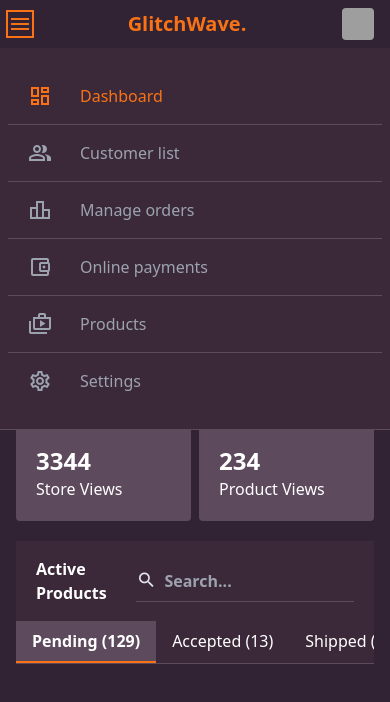
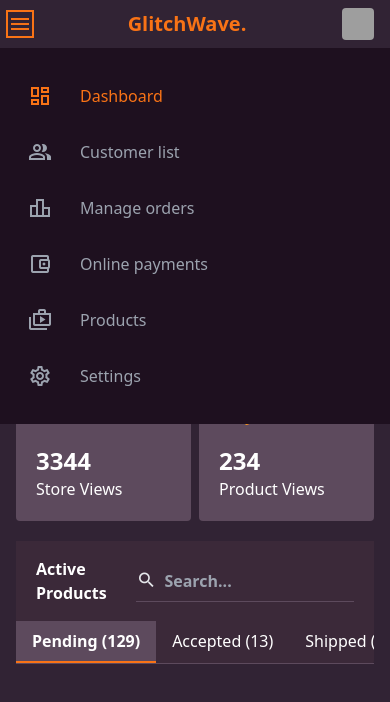
Before and after one commit to abura1han/GlitchWave, a React (Create React App) app: page / in a window 390 px wide. Both pictures are taken after a click on the button "menu". Shown: the top 702 px of the page. Built offline with nearby package versions, Linux system fonts and the light colour scheme; no server answers; grey boxes are pictures that could not be loaded.

Commit message:
Fix backgorund color

```diff
--- a/src/components/MobileNav.tsx
+++ b/src/components/MobileNav.tsx
@@ -23,7 +23,7 @@ const MobileNav: React.FC = () => {
 
   return (
     <nav
-      className="w-full px-2 absolute top-full left-0 z-30 bg-glitch-bar border-b border-b-glitch-box"
+      className="w-full px-2 absolute top-full left-0 z-30 bg-dark-glitch"
       aria-label="Sidebar navigation"
     >
       {/* Padding for some extra space in the bottom */}
@@ -31,10 +31,7 @@ const MobileNav: React.FC = () => {
         {/* Sidevar menu list */}
         {pageList &&
           pageList.map(({ icon, label, slug }, i) => (
-            <li
-              key={i}
-              className="border-b border-b-glitch-box last:border-none"
-            >
+            <li key={i} className="last:border-none">
               <NavLink
                 to={slug}
                 className={({ isActive }) =>
```
